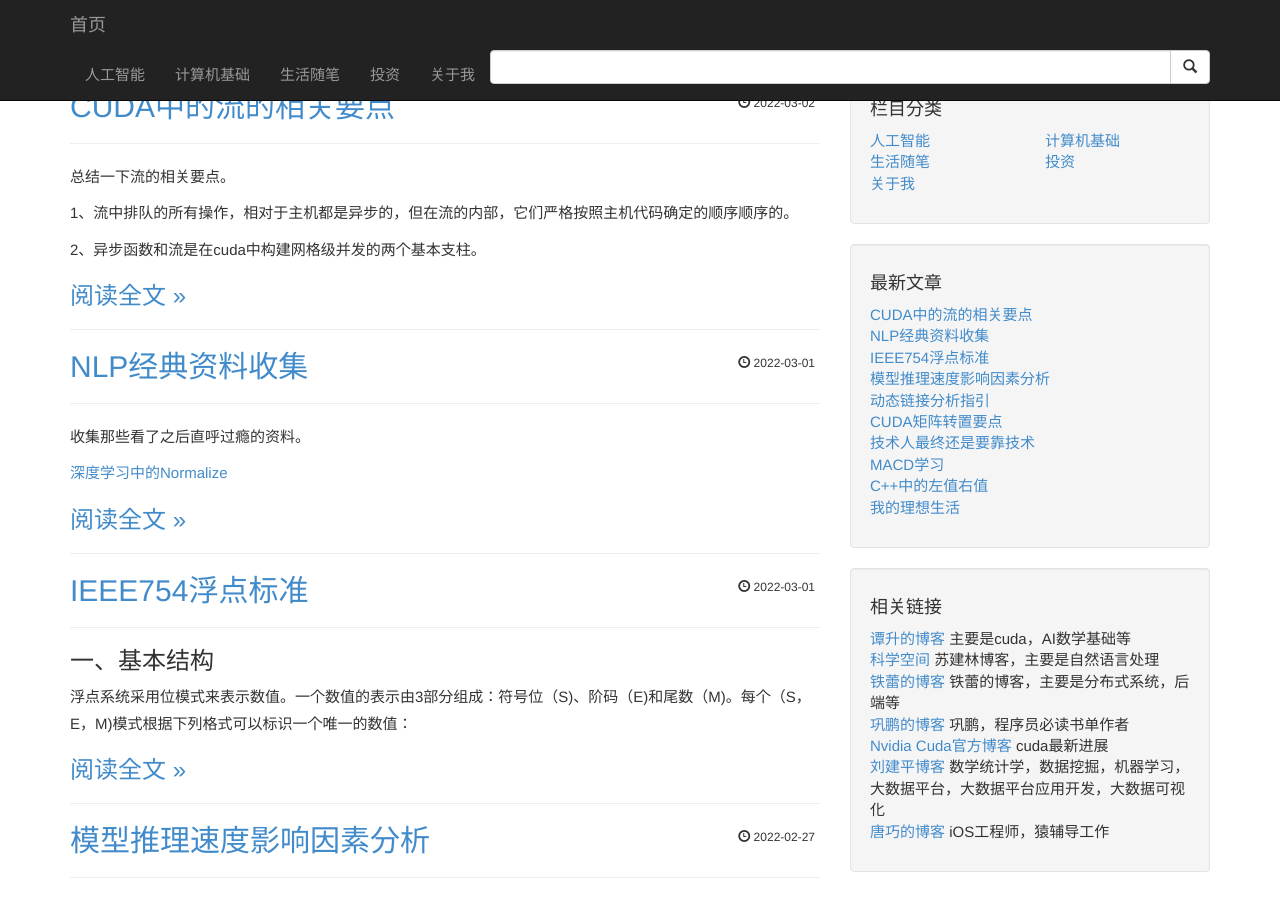
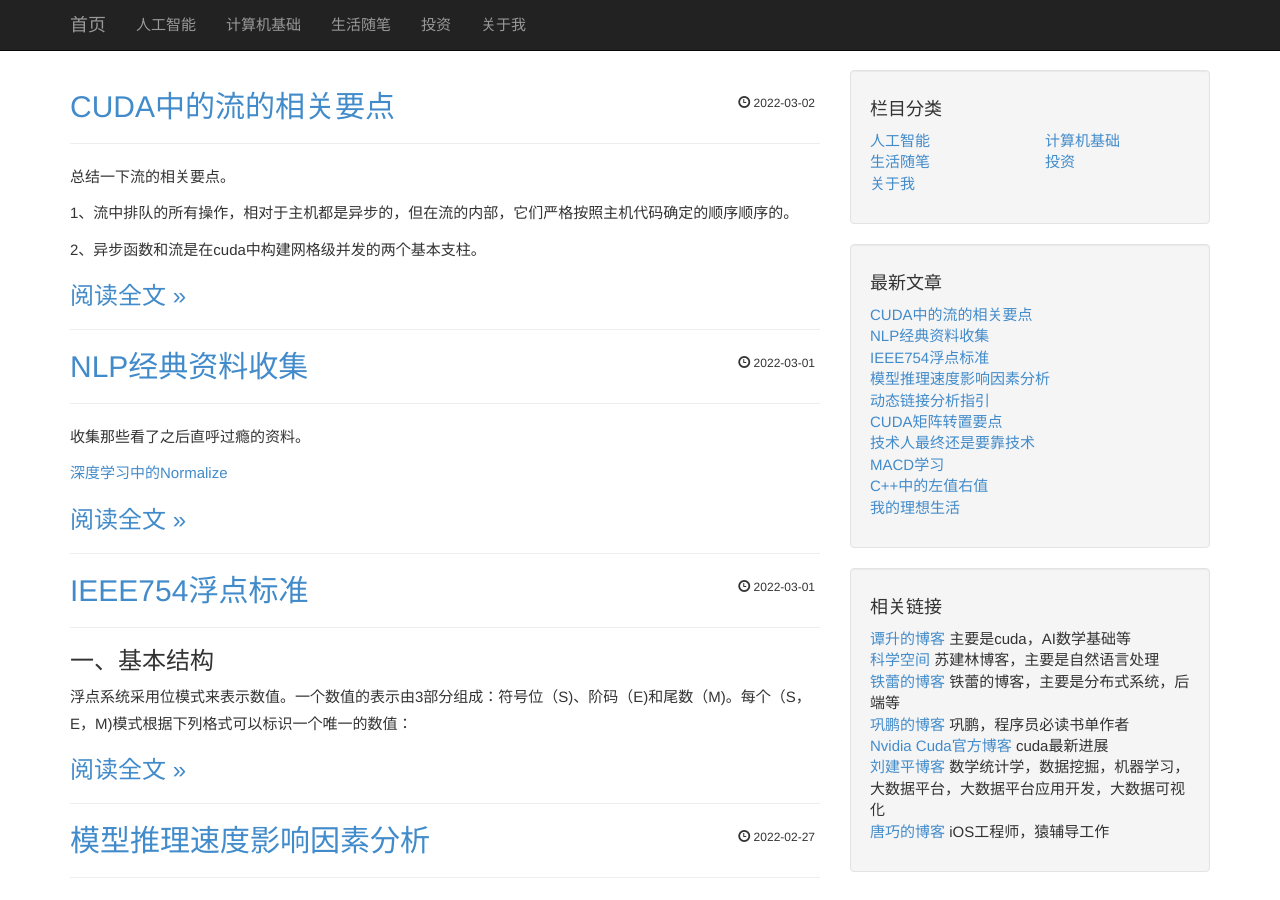
Before and after one commit to liwenju0/liwenju0.github.io, a Jekyll site: the page built from index.html, in a window 1280 px wide and 900 px high. Built offline with Jekyll 4.4.1, drawn with Linux system fonts in a browser that asks for light colours; the list of posts is cut into pages by our own code.

Commit message:
取消搜索

```diff
--- a/_includes/navigation.html
+++ b/_includes/navigation.html
@@ -6,5 +6,5 @@
 				  </a>
 				</li>
 			{% endfor %}
-			{% include search.html %}
+			<!-- {% include search.html %}  -->
 		</ul>
```
